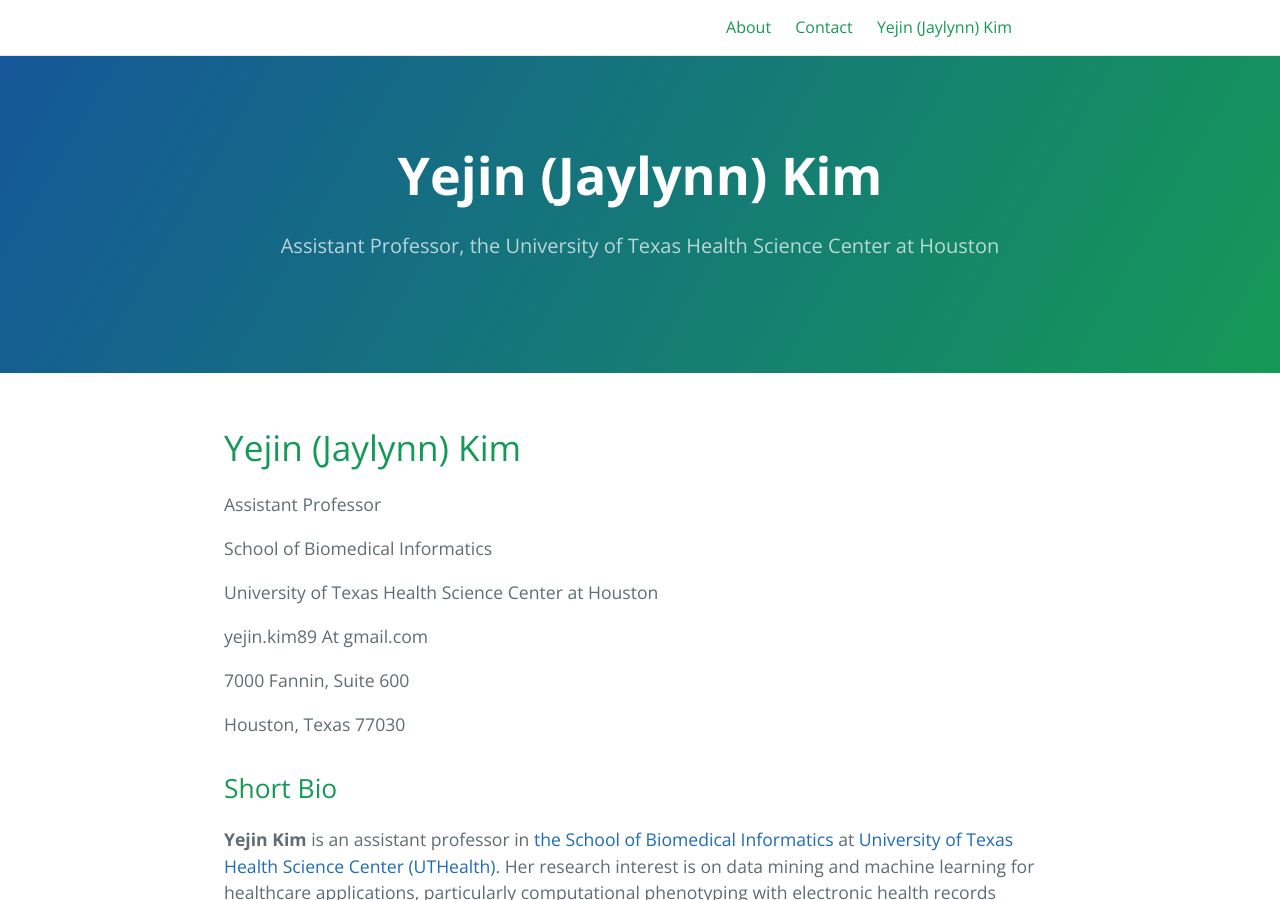
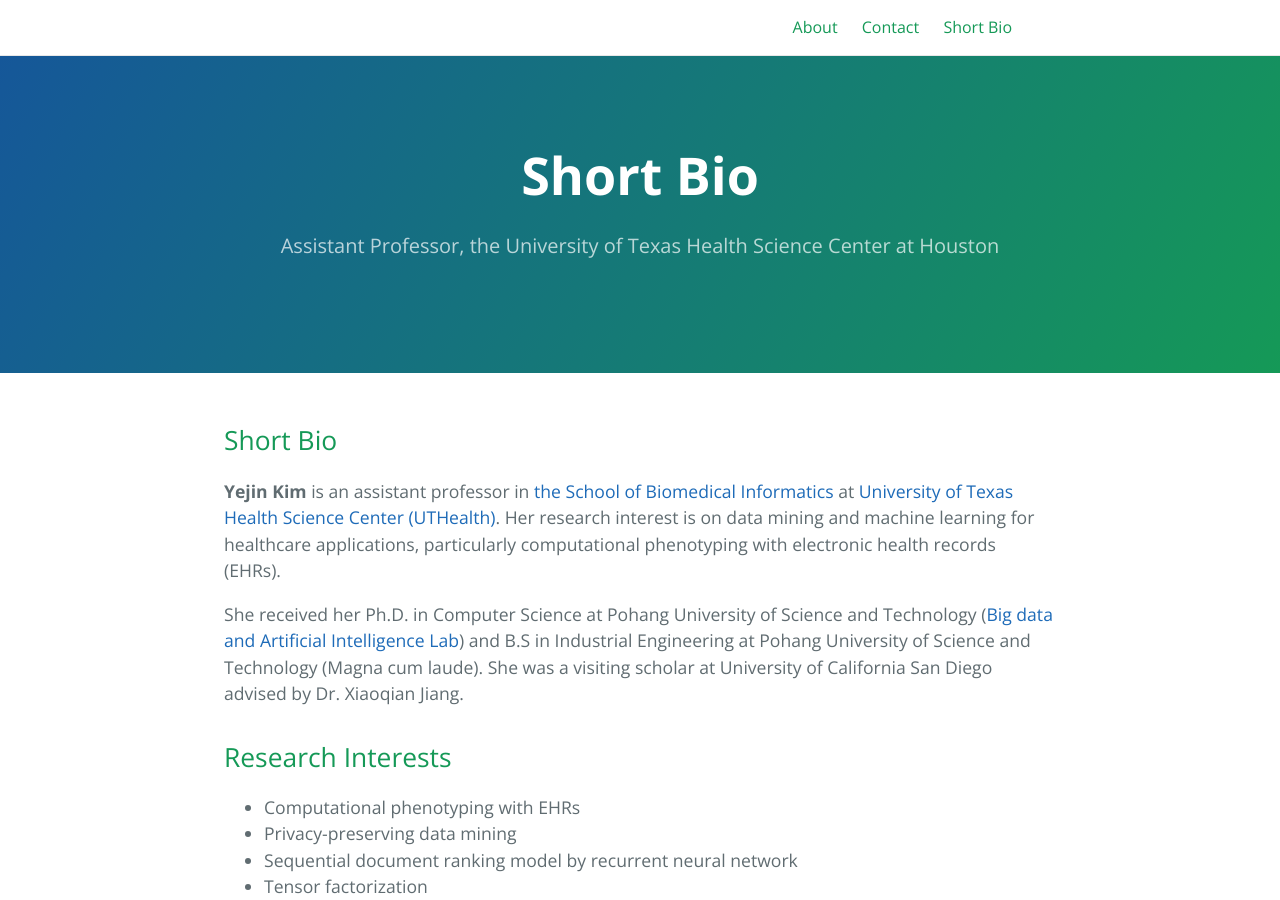
Before and after one commit to yejinjkim/yejinjkim.github.io, a Jekyll site: the page built from index.md, in a window 1280 px wide and 900 px high. Built offline with Jekyll 4.4.1, drawn with Linux system fonts in a browser that asks for light colours; our own code applies the rules of GitHub Pages for plain Markdown files.

Commit message:
Update index.md

```diff
--- a/index.md
+++ b/index.md
@@ -1,17 +1,3 @@
-# Yejin (Jaylynn) Kim
-Assistant Professor
-
-School of Biomedical Informatics
-
-University of Texas Health Science Center at Houston
-
-yejin.kim89 At gmail.com
-
-7000 Fannin, Suite 600
-
-Houston, Texas 77030
-
-
 
 ## Short Bio
 **Yejin Kim** is an assistant professor in [the School of Biomedical Informatics](https://sbmi.uth.edu/) at [University of Texas Health Science Center (UTHealth)](https://www.uth.edu/).
```
